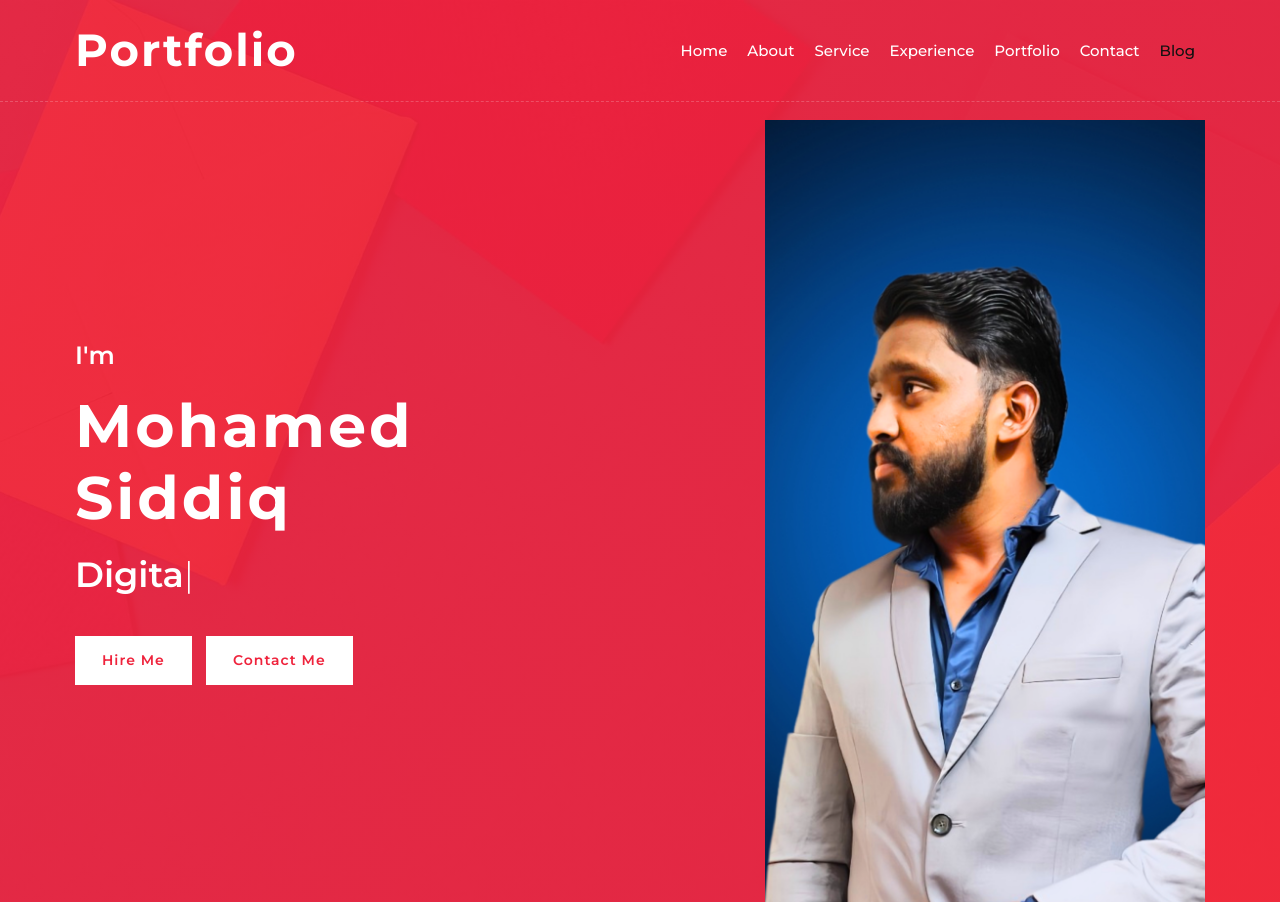
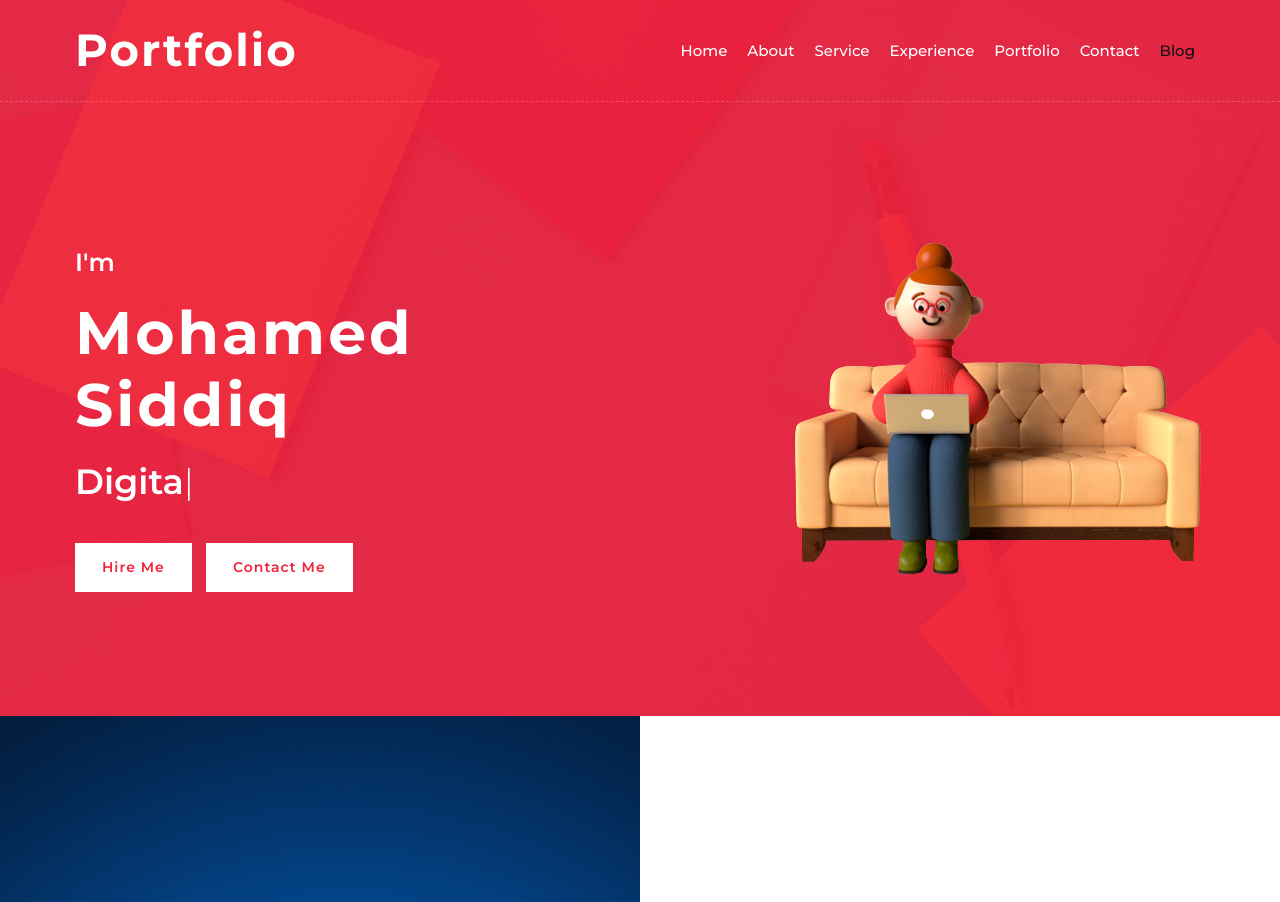
Before and after one commit to yakubsiddiq/portfolio, a plain HTML site: page index.html in a window 1280 px wide. Shown: the top 902 px of the page. Drawn offline with nearby package versions, Linux system fonts and the light colour scheme.

Commit message:
Update index.html

```diff
--- a/index.html
+++ b/index.html
@@ -69,7 +69,7 @@
                     </div>
                     <div class="col-sm-12 col-md-6 d-none d-md-block">
                         <div class="hero-image">
-                            <img src="img/profile for website.png" alt="Mohamed Siddiq">
+                            <img src="img/banner siddiq.png" alt="Mohamed Siddiq">
                         </div>
                     </div>
                 </div>
```
